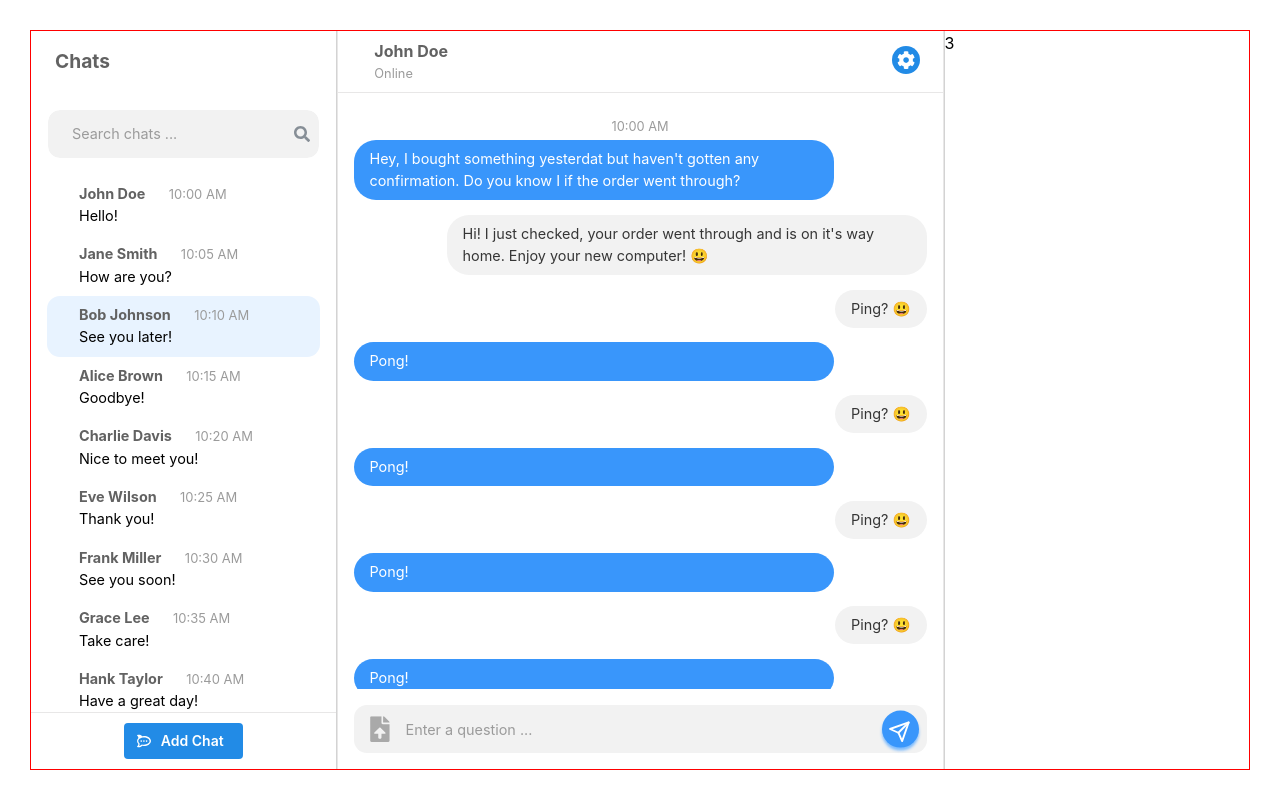
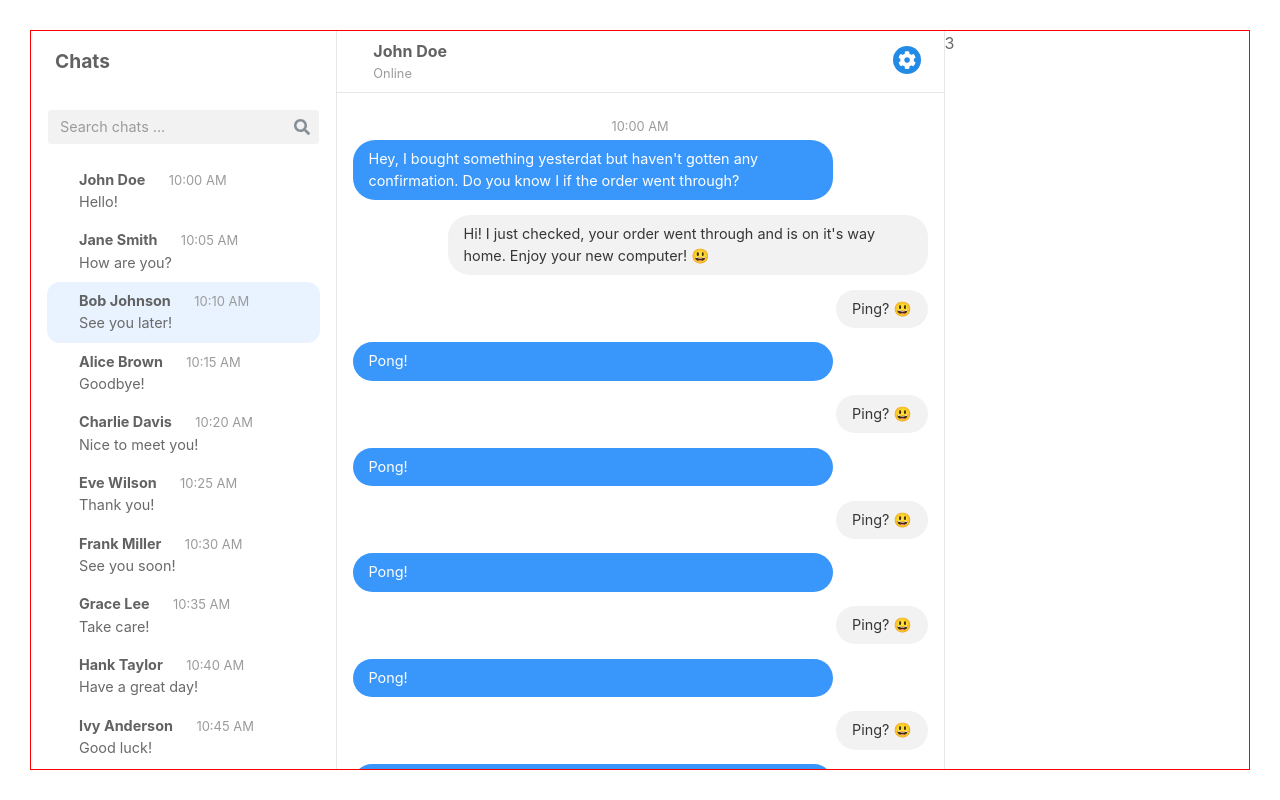
Before and after one commit to dmorozov/react-chat-template, a React (Vite) app: page / in a window 1280 px wide. Built offline with nearby package versions, Linux system fonts and the light colour scheme.

Commit message:
fixed dark mode and common css

```diff
--- a/src/components/Chats/ChatThread.module.css
+++ b/src/components/Chats/ChatThread.module.css
@@ -1,49 +1,4 @@
-:root {
-  --bg-page: #ffffff;
-  --bg-page-darker: #f7f7f7;
-  --bg-page-darkest: #b3b3b3;
-  --colour-primary: #3996fb;
-  --colour-primary-lightest: #e8f3ff;
-  --colour-primary-darker: #1a7ee6;
-  --colour-third: #419d78;
-  --colour-third-lighter: #7bc9aa;
-  --colour-third-lightest: #e6f7f0;
-  --colour-text: #696969;
-  --colour-text-lighter: #9b9b9b;
-  --colour-text-darker: #626262;
-  --colour-text-darkest: #363636;
-  --border-color: #e8e7e7;
-  --form-radius: 13px;
-  --search-form-bg-colour: #f2f2f2;
-  --send-form-bg-colour: #f2f2f2;
-  --send-btn-box-shadow-colour: #7bbafd;
-  --chat-bubble-me: #f2f2f2;
-  --chat-bubble-you: var(--colour-primary);
-}
-
-.dark-mode {
-  --bg-page: #1a1a1a;
-  --bg-page-darker: #363636;
-  --bg-page-darkest: #818181;
-  --colour-primary: #1a71d0;
-  --colour-primary-lightest: #202c3a;
-  --colour-primary-darker: #449ffd;
-  --colour-third: #41c590;
-  --colour-third-lighter: #56d6a3;
-  --colour-third-lightest: #272f2c;
-  --colour-text: #c7c7c7;
-  --colour-text-lighter: #868686;
-  --colour-text-darker: #dcdcdc;
-  --colour-text-darkest: #eaeaea;
-  --border-color: #4c4c4c;
-  --search-form-bg-colour: #363636;
-  --send-form-bg-colour: #363636;
-  --send-btn-box-shadow-colour: #44515f;
-  --chat-bubble-me: #363636;
-  --chat-bubble-you: var(--colour-primary);
-}
-
-/* @import "./variables.css" */
+@import './chat.common.css';
 
 .chat__container {
   height: 100%;
@@ -298,21 +253,8 @@
   padding-left: 3.25rem;
   padding-top: 1.5rem;
   padding-bottom: 1.5rem;
-
   background-color: var(--send-form-bg-colour);
   border: none;
-  color: var(--colour-text-darkest);
-  border-radius: 13px;
-  display: block;
-  width: 100%;
-  height: calc(1.5em + 0.75rem + 2px);
-  font-size: 1rem;
-  font-weight: 400;
-  line-height: 1.5;
-  background-clip: padding-box;
-  transition:
-    border-color 0.15s ease-in-out,
-    box-shadow 0.15s ease-in-out;
 }
 
 .custom_form__send_wrapper input:focus {
--- a/src/components/Chats/ChatThread.tsx
+++ b/src/components/Chats/ChatThread.tsx
@@ -1,7 +1,7 @@
 import clsx from 'clsx';
 import { FaArrowLeft, FaCog, FaFileUpload } from 'react-icons/fa';
 import { FiSend } from "react-icons/fi";
-import { ActionIcon, Box, Input, List } from '@mantine/core';
+import { ActionIcon, Box, Input, List, TextInput } from '@mantine/core';
 import { Chat } from '@/models/chat';
 import classes from './ChatThread.module.css';
 
@@ -33,11 +33,7 @@ export function ChatThread({ chat }: ChatThreadProps) {
           <Box className={classes.chat__actions}>
             <List>
               <List.Item>
-                <ActionIcon
-                  variant="filled"
-                  size="md"
-                  radius="xl"
-                >
+                <ActionIcon variant="filled" size="md" radius="xl">
                   <FaCog style={{ width: '70%', height: '70%' }} />
                 </ActionIcon>
               </List.Item>
@@ -127,8 +123,17 @@ export function ChatThread({ chat }: ChatThreadProps) {
               type="text"
               id="message"
               placeholder="Enter a question ..."
-              className={classes.custom_form__send_input}
+              classNames={{
+                input: clsx(classes.form_control, classes.custom_form),
+              }}
             />
+
+            {/* <TextInput
+              classNames={{
+                input: clsx(classes.form_control, classes.custom_form),
+              }}
+              mt="md" placeholder="Enter a question ..."
+            /> */}
 
             <Box className={classes.custom_form__send_img}>
               <FaFileUpload style={{ width: '70%', height: '70%' }} />
--- a/src/components/Chats/Chats.module.css
+++ b/src/components/Chats/Chats.module.css
@@ -1,53 +1,12 @@
-:root {
-  --bg-page: #ffffff;
-  --bg-page-darker: #f7f7f7;
-  --bg-page-darkest: #b3b3b3;
-  --colour-primary: #3996fb;
-  --colour-primary-lightest: #e8f3ff;
-  --colour-primary-darker: #1a7ee6;
-  --colour-third: #419d78;
-  --colour-third-lighter: #7bc9aa;
-  --colour-third-lightest: #e6f7f0;
-  --colour-text: #696969;
-  --colour-text-lighter: #9b9b9b;
-  --colour-text-darker: #626262;
-  --colour-text-darkest: #363636;
-  --border-color: #e8e7e7;
-  --form-radius: 13px;
-  --search-form-bg-colour: #f2f2f2;
-  --send-form-bg-colour: #f2f2f2;
-  --send-btn-box-shadow-colour: #7bbafd;
-  --chat-bubble-me: #f2f2f2;
-  --chat-bubble-you: var(--colour-primary);
-}
-
-.dark-mode {
-  --bg-page: #1a1a1a;
-  --bg-page-darker: #363636;
-  --bg-page-darkest: #818181;
-  --colour-primary: #1a71d0;
-  --colour-primary-lightest: #202c3a;
-  --colour-primary-darker: #449ffd;
-  --colour-third: #41c590;
-  --colour-third-lighter: #56d6a3;
-  --colour-third-lightest: #272f2c;
-  --colour-text: #c7c7c7;
-  --colour-text-lighter: #868686;
-  --colour-text-darker: #dcdcdc;
-  --colour-text-darkest: #eaeaea;
-  --border-color: #4c4c4c;
-  --search-form-bg-colour: #363636;
-  --send-form-bg-colour: #363636;
-  --send-btn-box-shadow-colour: #44515f;
-  --chat-bubble-me: #363636;
-  --chat-bubble-you: var(--colour-primary);
-}
+@import './chat.common.css';
 
 .chatsContainer {
   height: 100% !important;
   width: 100%;
   border: 1px solid red;
   overflow: hidden;
+  background-color: var(--bg-page);
+  color: var(--colour-text);
 }
 
 .chatsGrid {
@@ -55,13 +14,9 @@
   flex-direction: row;
 }
 
-.h100 {
-  height: 100% !important;
-}
-
 .chat {
-  border-left: 1px solid lightgray;
-  border-right: 1px solid lightgray;
+  /* border-left: 1px solid var(--border-color);
+  border-right: 1px solid var(--border-color); */
 }
 
 .messages_page__list {
@@ -176,33 +131,6 @@
   color: var(--colour-text);
 }
 
-.form_control {
-  display: block;
-  width: 100%;
-  height: calc(1.5em + 2px + 0.75rem);
-  font-size: 1rem;
-  font-weight: 400;
-  line-height: 1.5;
-  color: rgb(73, 80, 87);
-  background-color: rgb(255, 255, 255);
-  background-clip: padding-box;
-  padding: 0.375rem 0.75rem;
-  border-width: 1px;
-  border-style: solid;
-  border-color: rgb(206, 212, 218);
-  border-image: initial;
-  border-radius: 0.25rem;
-  transition:
-    border-color 0.15s ease-in-out,
-    box-shadow 0.15s ease-in-out;
-}
-.custom_form {
-  color: #363636;
-  padding: 1.5rem;
-  border-radius: 13px;
-  font-size: 0.9rem;
-}
-
 .messaging_member {
   border-radius: 13px;
 }
--- a/src/components/Chats/Chats.tsx
+++ b/src/components/Chats/Chats.tsx
@@ -15,7 +15,7 @@ const currentChat: Chat = {
 
 export function Chats() {
   return (
-    <Box className={classes.chatsContainer}>
+    <Box className={clsx(classes.chatsContainer, classes.dark_mode)}>
       <Grid className={clsx(classes.h100, classes.chatsGrid)} gutter={0}>
         <Grid.Col
           className={clsx(classes.h100, classes.messages_page__list_scroll)}
--- /dev/null
+++ b/src/components/Chats/chat.common.css
@@ -0,0 +1,75 @@
+:root {
+  --bg-page: #ffffff;
+  --bg-page-darker: #f7f7f7;
+  --bg-page-darkest: #b3b3b3;
+  --colour-primary: #3996fb;
+  --colour-primary-lightest: #e8f3ff;
+  --colour-primary-darker: #1a7ee6;
+  --colour-third: #419d78;
+  --colour-third-lighter: #7bc9aa;
+  --colour-third-lightest: #e6f7f0;
+  --colour-text: #696969;
+  --colour-text-lighter: #9b9b9b;
+  --colour-text-darker: #626262;
+  --colour-text-darkest: #363636;
+  --border-color: #e8e7e7;
+  --form-radius: 13px;
+  --search-form-bg-colour: #f2f2f2;
+  --send-form-bg-colour: #f2f2f2;
+  --send-btn-box-shadow-colour: #7bbafd;
+  --chat-bubble-me: #f2f2f2;
+  --chat-bubble-you: var(--colour-primary);
+}
+
+.dark_mode {
+  --bg-page: #1a1a1a;
+  --bg-page-darker: #363636;
+  --bg-page-darkest: #818181;
+  --colour-primary: #1a71d0;
+  --colour-primary-lightest: #202c3a;
+  --colour-primary-darker: #449ffd;
+  --colour-third: #41c590;
+  --colour-third-lighter: #56d6a3;
+  --colour-third-lightest: #272f2c;
+  --colour-text: #c7c7c7;
+  --colour-text-lighter: #868686;
+  --colour-text-darker: #dcdcdc;
+  --colour-text-darkest: #eaeaea;
+  --border-color: #4c4c4c;
+  --search-form-bg-colour: #363636;
+  --send-form-bg-colour: #363636;
+  --send-btn-box-shadow-colour: #44515f;
+  --chat-bubble-me: #363636;
+  --chat-bubble-you: var(--colour-primary);
+}
+
+.h100 {
+  height: 100% !important;
+}
+
+.form_control {
+  display: block;
+  width: 100%;
+  height: calc(1.5em + 2px + 0.75rem);
+  font-size: 1rem;
+  font-weight: 400;
+  line-height: 1.5;
+  color: rgb(73, 80, 87);
+  background-color: rgb(255, 255, 255);
+  background-clip: padding-box;
+  padding: 0.375rem 0.75rem;
+  border-width: 1px;
+  border-style: solid;
+  border-color: rgb(206, 212, 218);
+  border-image: initial;
+  border-radius: 0.25rem;
+  transition:
+    border-color 0.15s ease-in-out,
+    box-shadow 0.15s ease-in-out;
+}
+.custom_form {
+  color: var(--colour-text-darkest);
+  padding: 1.5rem;
+  border-radius: 13px;
+  font-size: 0.9rem;
+}
```
